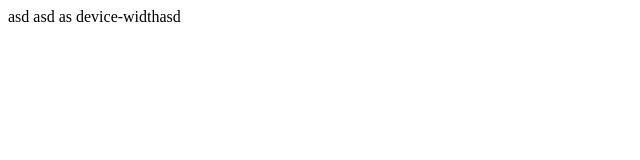
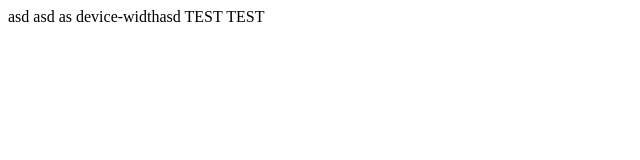
Before and after one commit to sychovSaveliy/fr-pro_2017, a plain HTML site: page index.html in a window 1280 px wide. Shown: the whole page, without its empty margins (0-640 px from the left). Drawn offline with Linux system fonts and the light colour scheme.

Commit message:
First commit in TEST

```diff
--- a/index.html
+++ b/index.html
@@ -19,6 +19,7 @@
     asd
     as
     device-widthasd
-
+    TEST
+    TEST
 </body>
 </html>
```
